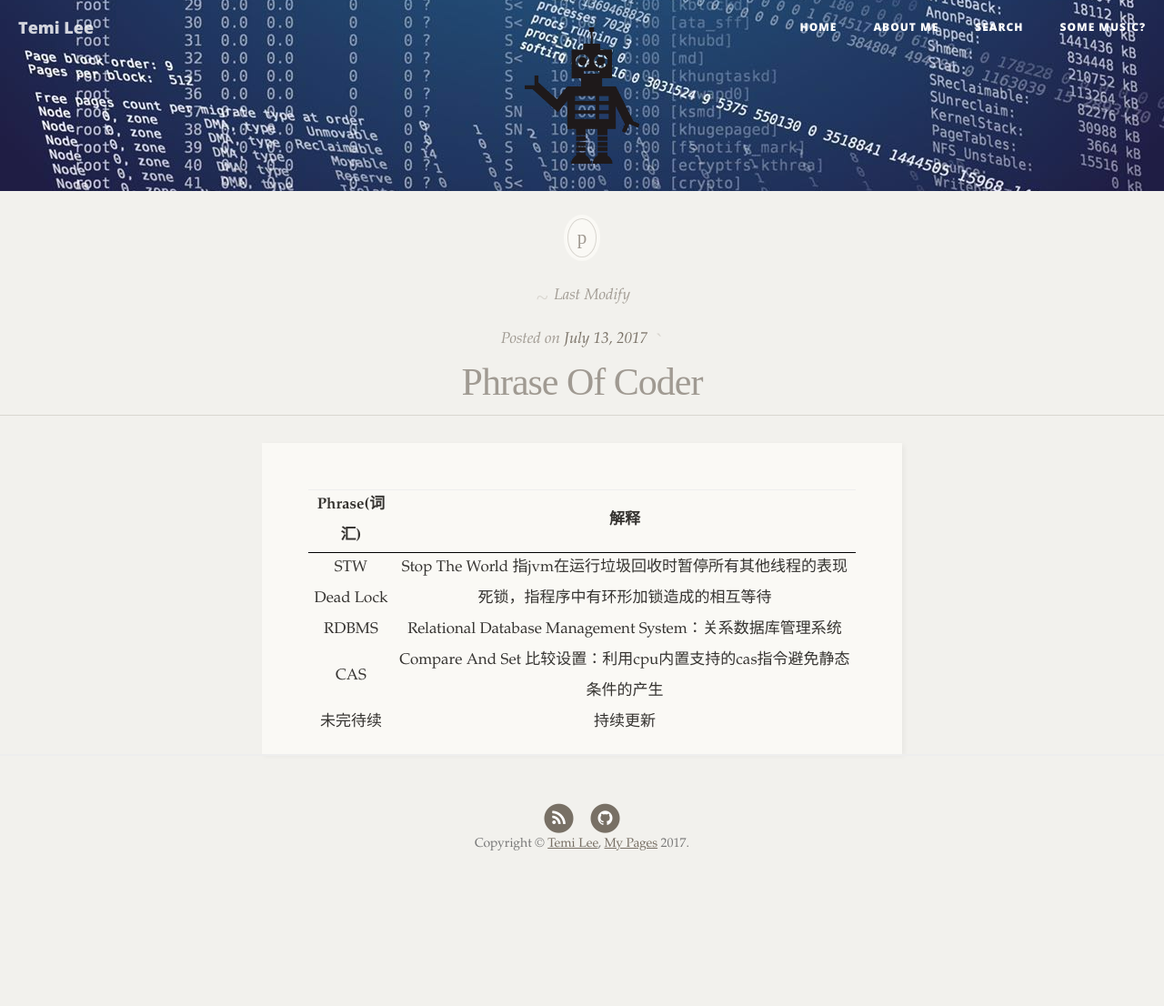
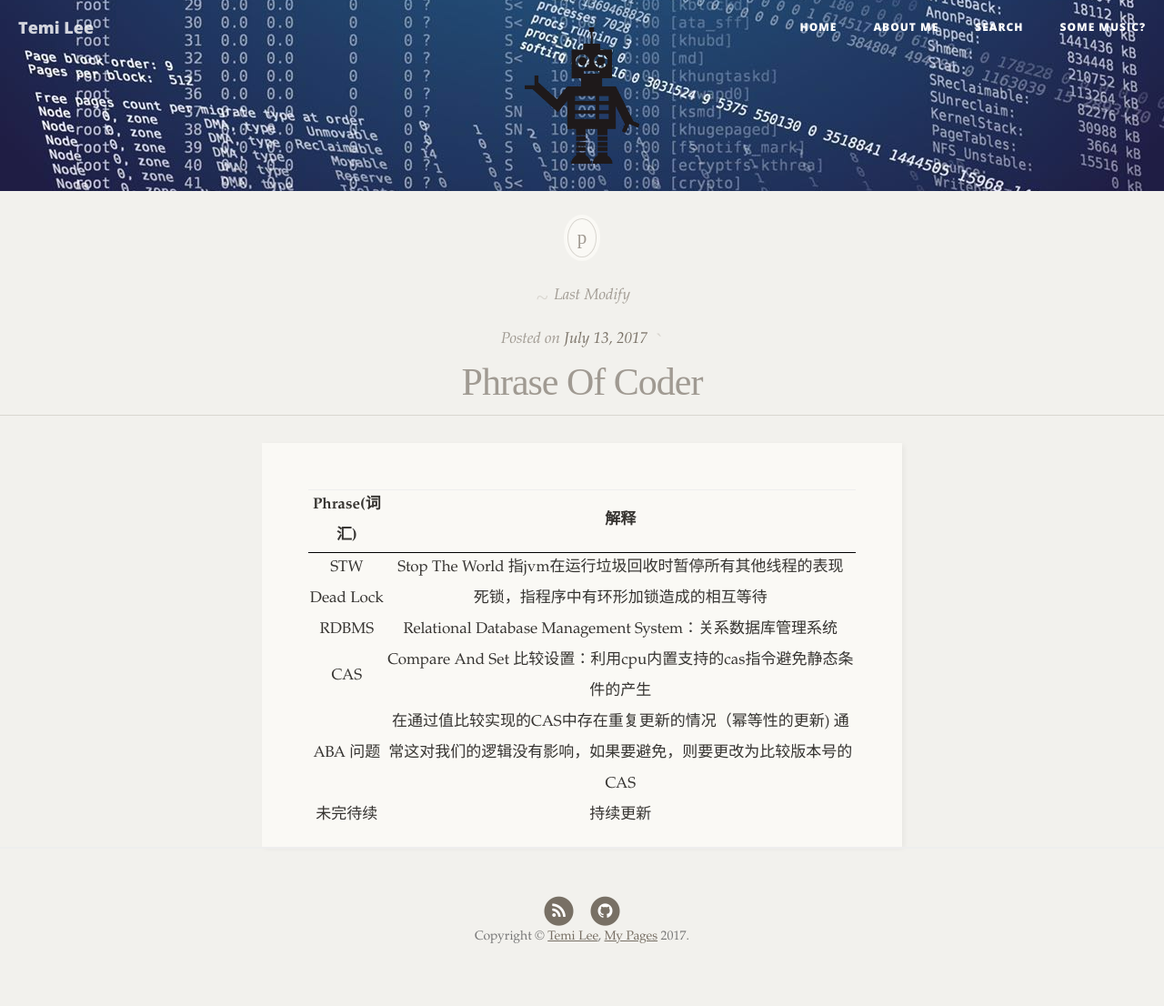
Before and after one commit to TemiLee/TemiLee.github.io, a Jekyll site: the page built from _posts/2017-07-13-WordsOfCoder.markdown, in a window 1280 px wide. Shown: the whole page at 91% size. Built offline with Jekyll 4.4.1, drawn with Linux system fonts in a browser that asks for light colours; nearby versions of some CDN libraries; before the commit the page ends 1004 px from its top, so only the background shows below that.

Commit message:
change robot size

```diff
--- a/_includes/float_roboot.html
+++ b/_includes/float_roboot.html
@@ -1,8 +1,8 @@
-<div class="float-right" style = "box-shadow: 0 0 0 #fff;">
+<div class="float-right" style = "box-shadow: 0 0 0 #fff;width: 80px;height: 150px ; align: center;margin-right:13%;">
 
         <!--<link href='/css/roboot.css' rel='stylesheet' type='text/css'>-->
 
-            <svg id="robot" version="1.1" xmlns="http://www.w3.org/2000/svg" xmlns:xlink="http://www.w3.org/1999/xlink" x="0" y="0" width="320px" height="300px" viewBox="0 0 160 300" enable-background="new 0 0 320 300" xml:space="preserve">
+    <svg id="robot" version="1.1" xmlns="http://www.w3.org/2000/svg" xmlns:xlink="http://www.w3.org/1999/xlink" x="0" y="0" width="80px" height="150px" viewBox="0 0 160 300" enable-background="new 0 0 320 300" xml:space="preserve">
     <rect x="59.722" y="72.779" fill="#333" width="40.557" height="27.564" />
     <g id="head" class="up">
         <g id="leftAntenna">
--- a/_posts/2017-07-13-WordsOfCoder.markdown
+++ b/_posts/2017-07-13-WordsOfCoder.markdown
@@ -15,4 +15,5 @@
 |Dead Lock|死锁，指程序中有环形加锁造成的相互等待|
 |RDBMS    |Relational Database Management System：关系数据库管理系统|
 |CAS      | Compare And Set 比较设置：利用cpu内置支持的cas指令避免静态条件的产生|
+|ABA 问题 | 在通过值比较实现的CAS中存在重复更新的情况（幂等性的更新) 通常这对我们的逻辑没有影响，如果要避免，则要更改为比较版本号的CAS|
 |未完待续 |持续更新|
--- a/_posts/2017-07-25-Mysql.markdown
+++ b/_posts/2017-07-25-Mysql.markdown
@@ -83,6 +83,7 @@
         - 可重复读(Repeated Read)：可重复读。在同一个事务内的查询都是事务开始时刻一致的，InnoDB默认级别。在SQL标准中，该隔离级别消除了不可重复读，`但是还存在幻象读`
         - 串行读(Serializable)：完全串行化的读，每次读都需要获得表级共享锁，读写相互都会阻塞
     > ![mysql][5]
+    > 其实这里还存在另外一种数据安全问题，即：丢失更新.严格来说这不是数据库层面的问题，应在我们的逻辑程序中处理
 
     - InnoDB 的MVCC:
         > InnoDB 通过在每行记录上面增加两个隐藏的列来实现的，这两个列，一个保存了行的创建事务ID，一个保存了行的删除事务ID
--- /dev/null
+++ b/files/sql.txt
@@ -0,0 +1,6 @@
+Create Table: CREATE TABLE `lock_test` (
+  `name` varchar(20) DEFAULT NULL,
+  `age` int(11) DEFAULT NULL
+) ENGINE=InnoDB DEFAULT CHARSET=utf8
+
+insert into lock_test values('chenglong',66),('temi',25),('jiajingwen',48),('sunwukong',500),('zhubajie',250);
```
